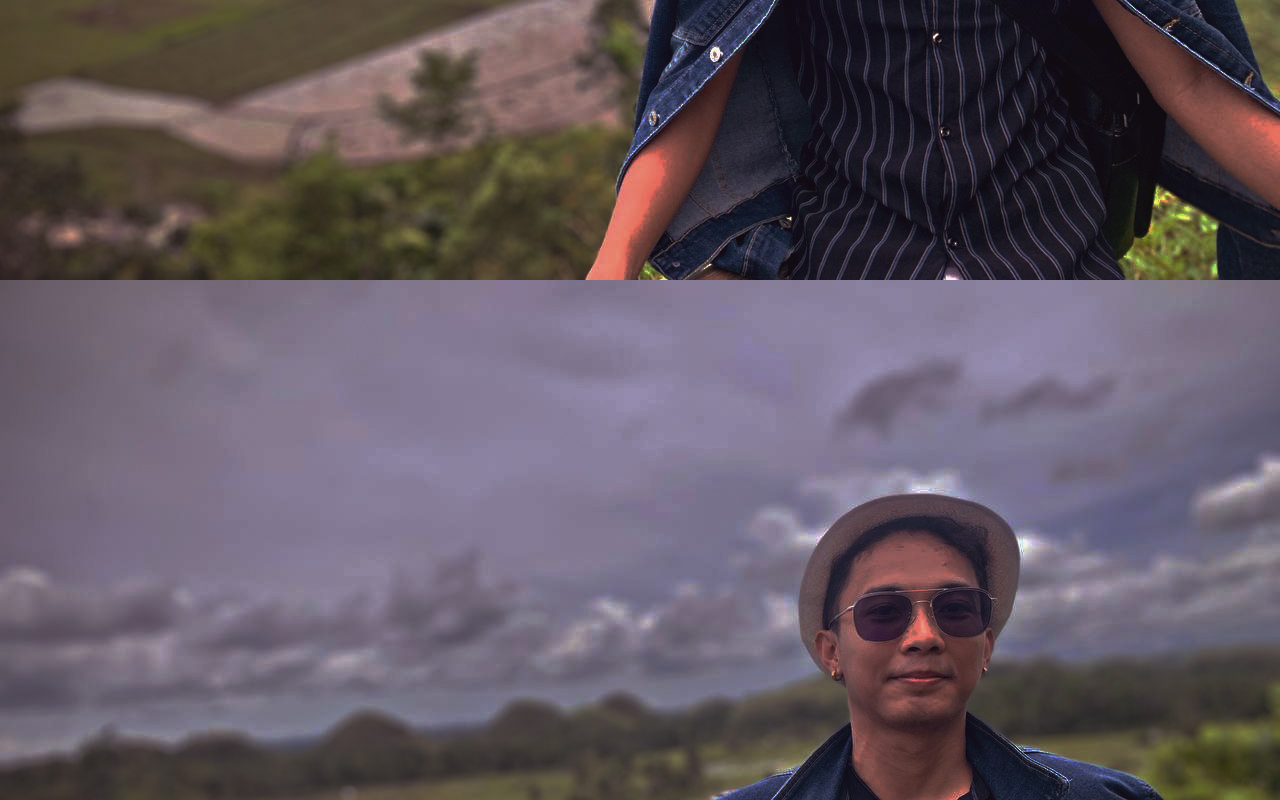
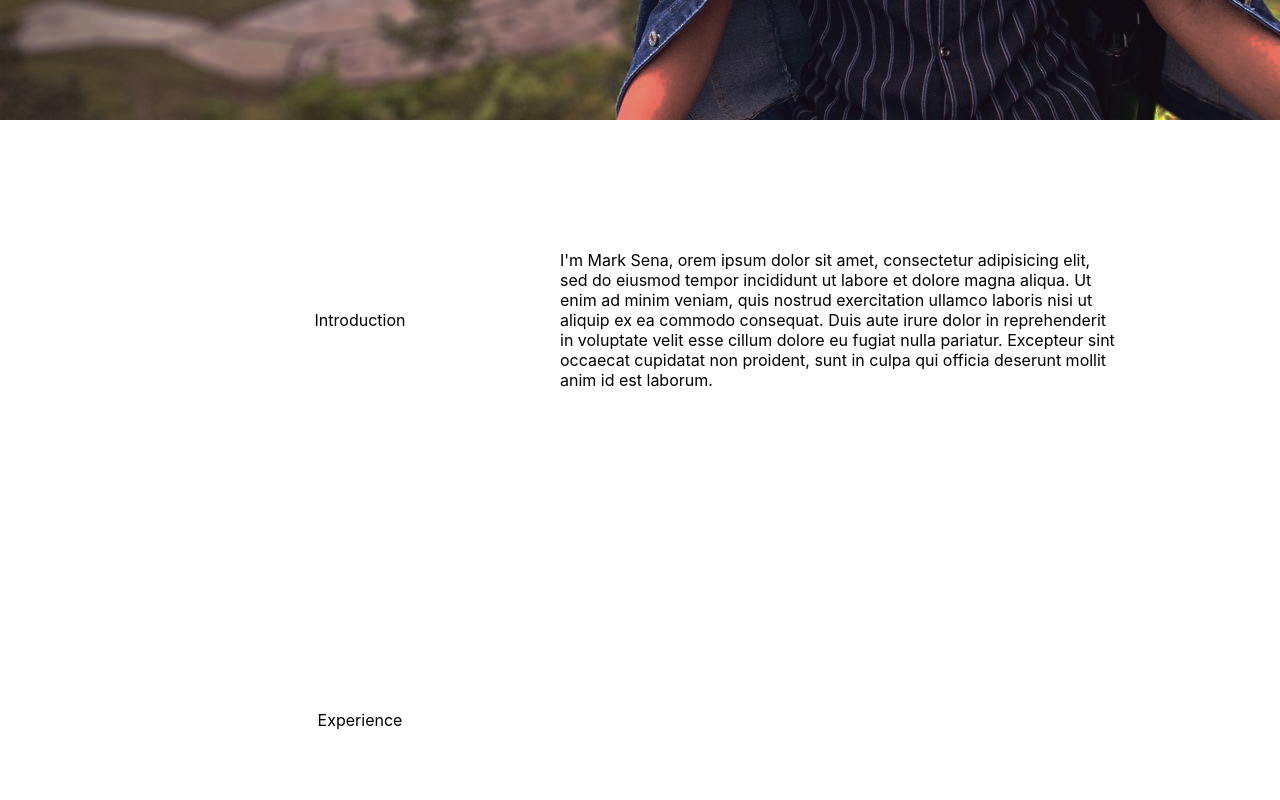
Before and after one commit to srphfthnd/johnmarksena, a React (Create React App) app: page / in a window 1280 px wide. Shown: the part 680-1480 px from the top of the page. Built offline with nearby package versions, Linux system fonts and the light colour scheme.

Commit message:
feature/1 added introduction and experience section in body

```diff
--- a/src/components/background/Background.scss
+++ b/src/components/background/Background.scss
@@ -15,21 +15,21 @@
 .main-container {
     display: flex;
     flex-direction: column;
+    height: 100vh;
 
     .row {
-        flex: 20%;
         display: flex;
-        flex-direction: column-reverse;
+        flex-direction: row-reverse;
 
         .header {
-            flex: 20%;
             position: relative;
-            top: 100px;
+            top: 20vh;
             color: white;
             text-align: right;
             line-height: 72px;
             padding: 40px;
-            border-bottom: 1px solid rgba(255, 255, 255 ,0.5);
+            width: 50vh;
+            height: 90vh;
         }
 
         .title {
@@ -43,9 +43,38 @@
 
         .sub-title {
             font-size: 20px;
+            padding-bottom: 20px;
             white-space: nowrap;
+            border-bottom: 1px solid rgba(255, 255, 255 ,0.5);
+        }
 
-            float: right;
+        &.body {
+            flex-direction: column;
+            padding: 0 20vh;
+
+            .content {
+                display: table;
+                flex-direction: row;
+
+                .sub-header {
+                    width: 50vh;
+                    display: table-cell;
+                    height: 50vh;
+                    vertical-align: middle;
+                    flex: 30%;
+                    text-align: center;
+                    margin: auto;
+                }
+
+                .description {
+                    display: table-cell;
+                    height: 50vh;
+                    vertical-align: middle;
+                    flex: 70%;
+                    text-align: left;
+                    margin: auto;
+                }
+            }
         }
 
     }
--- a/src/components/background/Background.tsx
+++ b/src/components/background/Background.tsx
@@ -4,12 +4,34 @@ import './Background.scss'
 function Background(props) {
     return (
         <div className="bg">
-            <div className="main-container" style={{height: "200vh"}}>
-                <div className="row">
+            <div className="main-container" style={{}}>
+                <div className="row head">
                     <div className="header">
                         <div className="title name">Mark <br/> Sena</div>
                         <div className="title sub-title">Software Engineer/Web Developer</div>
                     </div>
+                </div>
+                <div className="row body">
+                    <div className="content">
+                        <div className="sub-header">
+                            Introduction
+                        </div>
+                        <div className="description">
+                        I'm Mark Sena, orem ipsum dolor sit amet, consectetur adipisicing elit, sed do eiusmod tempor incididunt ut labore et dolore magna aliqua. Ut enim ad minim veniam, quis nostrud exercitation ullamco laboris nisi ut aliquip ex ea commodo consequat.
+
+    Duis aute irure dolor in reprehenderit in voluptate velit esse cillum dolore eu fugiat nulla pariatur. Excepteur sint occaecat cupidatat non proident, sunt in culpa qui officia deserunt mollit anim id est laborum.
+                        </div>
+                    </div>
+                    <div className="content">
+                        <div className="sub-header">
+                            Experience
+                        </div>
+                        <div className="description">
+
+                        </div>
+                    </div>
+                </div>
+                <div className="row footer">
                 </div>
             </div>
         </div>
--- a/src/components/navbar/Navbar.scss
+++ b/src/components/navbar/Navbar.scss
@@ -10,6 +10,7 @@
         float: left;
         padding: 0 20px;
         font-weight: 500;
+        color: white;
     }
 
 }
--- a/src/components/navbar/Navbar.tsx
+++ b/src/components/navbar/Navbar.tsx
@@ -15,9 +15,10 @@ function Navbar() {
             <div className="nav-selection">
                 <ul className="nav-menu">
                     <li><a href="#home">Home</a></li>
-                    <li><a href="#news">News</a></li>
+                    <li><a href="#about">About</a></li>
+                    <li><a href="#experience">Experience</a></li>
+                    <li><a href="#work">Work</a></li>
                     <li><a href="#contact">Contact</a></li>
-                    <li><a href="#about">About</a></li>
                 </ul>
             </div>
         </div>
@@ -30,8 +31,7 @@ const changeColorNavBar = () => {
     const menuList = document.querySelector('.nav-menu') as HTMLElement;
     const options = menuList.children;
     const currentScrollHeight = wrapElement.getBoundingClientRect().bottom;
-    const maxScrollHeight = wrapElement.scrollHeight - 100;
-
+    const maxScrollHeight = wrapElement.getBoundingClientRect().height;
     if(currentScrollHeight < maxScrollHeight){
             navBar.classList.add('after-scroll');
             menuList.style.color = 'black';
```
